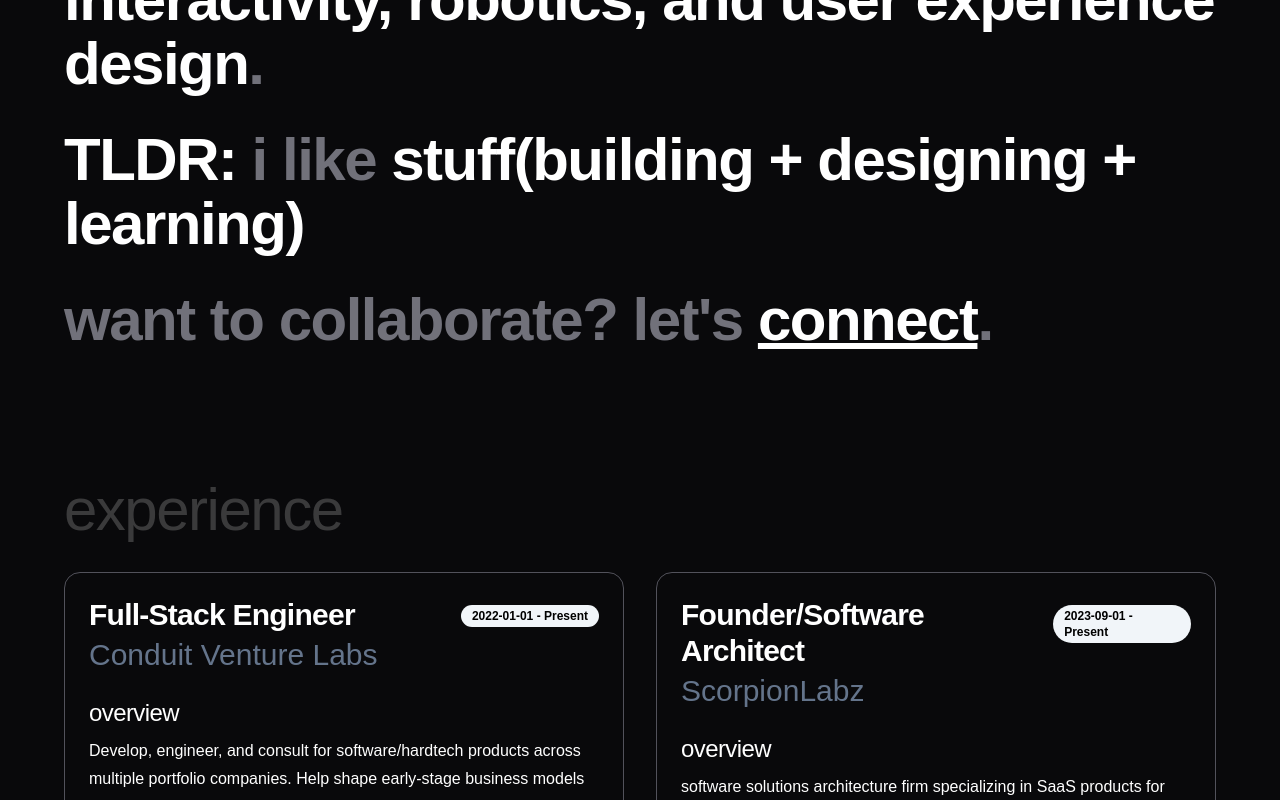
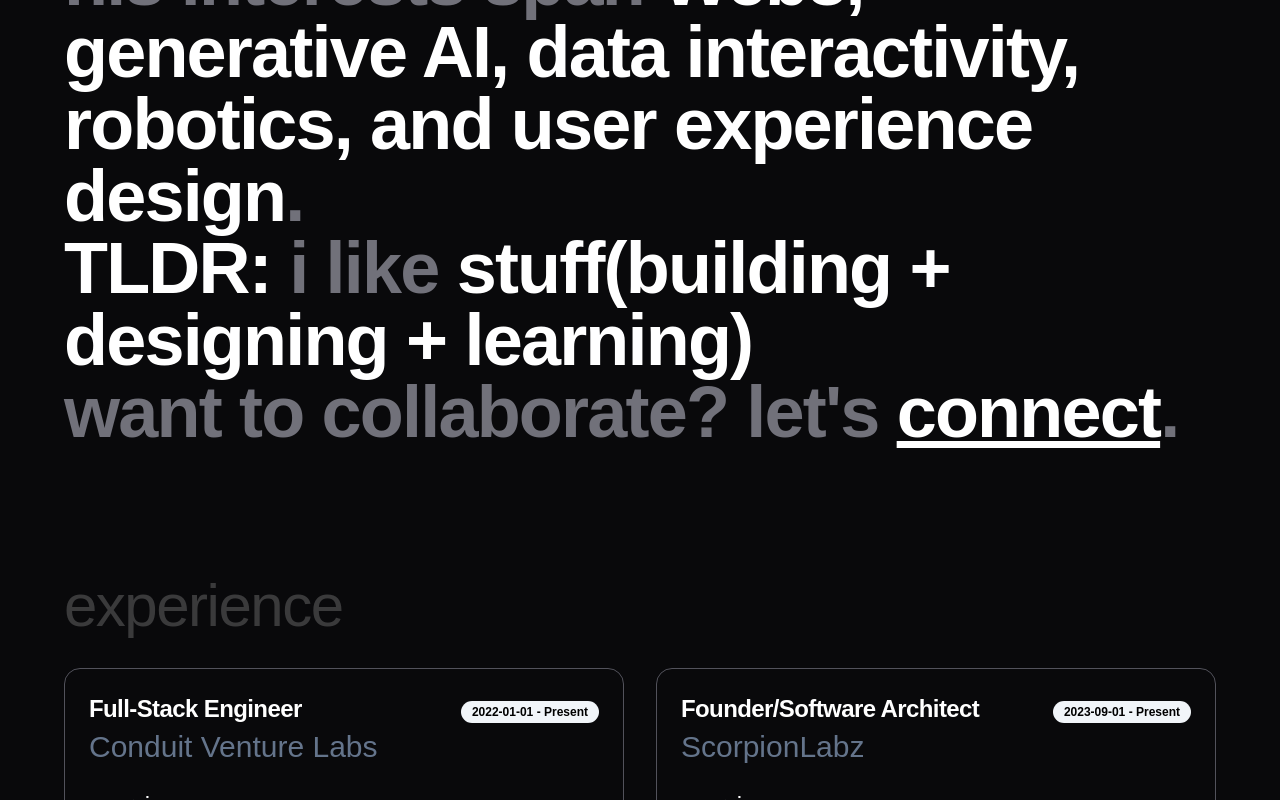
Before and after one commit to nikhilYates/gen-two, a Next.js app in the folder nikhilyates-two/: page / in a window 1280 px wide. Shown: the part 1280-2080 px from the top of the page. Built offline with nearby package versions, Linux system fonts and the light colour scheme.

Commit message:
styling changes for text size on about and experience card headers

```diff
--- a/nikhilyates-two/data/experience.json
+++ b/nikhilyates-two/data/experience.json
@@ -149,8 +149,8 @@
       "supported the operation through contributions to the TRR presentation to the CSA"
     ],
     "durationMonths": 4,
-    "startDate": "2021-10-01",
-    "endDate": "2022-02-01",
+    "startDate": "2021",
+    "endDate": "2022",
     "location": "In Person",
     "frequency": "Volunteer",
     "chartData": [
@@ -186,8 +186,8 @@
       ""
     ],
     "durationMonths": 19,
-    "startDate": "2021-09-01",
-    "endDate": "2023-04-01",
+    "startDate": "2021",
+    "endDate": "2023",
     "location": "In Person",
     "frequency": "parttime",
     "chartData": [
--- a/nikhilyates-two/src/app/(app)/about/page.tsx
+++ b/nikhilyates-two/src/app/(app)/about/page.tsx
@@ -10,18 +10,18 @@ const About = () => {
     };
 
     return (
-        <div id='about' className='bg-zinc-950 p-8 h-auto min-h-screen xl:p-16 flex flex-col justify-start gap-8'>
-            <h1 className='text-4xl leading-[3rem] lead scroll-m-20 md:text-6xl font-extrabold tracking-tight 2xl:text-8xl text-zinc-500 md:leading-[4rem]'>
+        <div id='about' className='bg-zinc-950 p-8 h-auto min-h-screen xl:p-16 flex flex-col justify-between'>
+            <h1 className='text-4xl leading-[3rem] lead scroll-m-20 md:text-6xl font-extrabold tracking-tight xl:text-7xl text-zinc-500 md:leading-[4rem]'>
                 <span className='text-white'>nikhil yates</span> is a <span className='text-white'>
                 versatile full-stack engineer and entrepreneur</span> based in <span className='text-white'>Toronto</span>.
                 With a <span className='text-white'>solid foundation in computer science</span> and passion for
                 <span className='text-white'> building innovative solutions</span>, his interests span
                 <span className='text-white'> Web3, generative AI, data interactivity, robotics, and user experience design</span>.
             </h1>
-            <h1 className='text-4xl leading-[3rem] lead scroll-m-20 md:text-6xl font-extrabold tracking-tight 2xl:text-8xl text-zinc-500 md:leading-[4rem]'>
+            <h1 className='text-4xl leading-[3rem] lead scroll-m-20 md:text-6xl font-extrabold tracking-tight xl:text-7xl text-zinc-500 md:leading-[4rem]'>
                 <span className='text-white'>TLDR:</span> i like <span className='text-white'>stuff(building + designing + learning)</span>
             </h1>
-            <h1 className='text-4xl leading-[3rem] lead scroll-m-20 md:text-6xl font-extrabold tracking-tight 2xl:text-8xl text-zinc-500 md:leading-[4rem]'>
+            <h1 className='text-4xl leading-[3rem] lead scroll-m-20 md:text-6xl font-extrabold tracking-tight xl:text-7xl text-zinc-500 md:leading-[4rem]'>
                 want to collaborate? let's <span onClick={() => handleScroll('contact')} className='underline text-white cursor-pointer'>connect</span>.
             </h1>
         </div>
--- a/nikhilyates-two/src/components/sections/experience/utilities/ExperienceCard.tsx
+++ b/nikhilyates-two/src/components/sections/experience/utilities/ExperienceCard.tsx
@@ -16,7 +16,7 @@ const ExperienceCardLarge = ({ experience }: ExperienceCardProps ) => {
         <Card className='bg-inherit w-full text-white border-zinc-600 rounded-2xl h-auto hover:border-zinc-300 transition-colors ease-in-out duration-500 flex flex-col'>
             <CardHeader className='flex flex-col justify-start gap-2 md:flex-row md:justify-between md:gap-0'>
                 <div>
-                    <CardTitle className='font-bold text-2xl md:text-3xl'>
+                    <CardTitle className='font-bold text-2xl md:text-2xl'>
                     {experience.title ?? 'Job Title'}
                     </CardTitle>
                     <CardDescription className='mt-1 text-2xl md:text-3xl font-light'>
--- a/nikhilyates-two/src/components/sections/experience/utilities/ExperienceCardSmall.tsx
+++ b/nikhilyates-two/src/components/sections/experience/utilities/ExperienceCardSmall.tsx
@@ -17,7 +17,7 @@ const ExperienceCardSmall = ({ experience }: ExperienceCardProps ) => {
     <Card className='w-full sm:w-full bg-inherit h-auto text-white border-zinc-600 rounded-2xl hover:border-zinc-300 transition-colors ease-in-out duration-500 flex flex-col'>
         <CardHeader className='flex flex-col justify-start gap-2 md:flex-row md:justify-between'>
             <div>
-                <CardTitle className='font-bold text-2xl md:text-3xl'>
+                <CardTitle className='font-bold text-2xl md:text-2xl'>
                 {experience?.title ?? 'Job Title'}
                 </CardTitle>
                 <CardDescription className='mt-1 text-2xl md:text-3xl font-light'>
```
